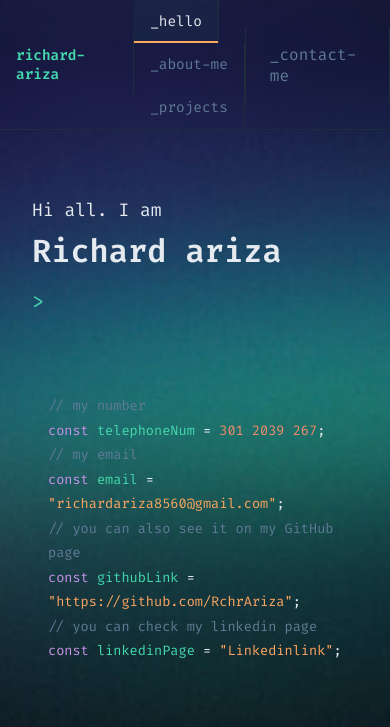
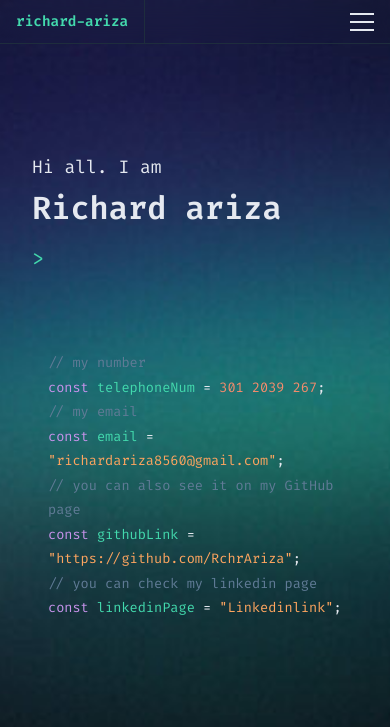
Before and after one commit to RchrdAriza/PortFolio, a plain HTML site: page index.html in a window 390 px wide. Shown: the top 727 px of the page. Drawn offline with Linux system fonts and the light colour scheme.

Commit message:
Implement responsive navigation toggle and update styles for hamburger menu

```diff
--- a/css/style.css
+++ b/css/style.css
@@ -37,6 +37,55 @@ nav {
   position: sticky;
   top: 0;
   z-index: 100;
+}
+
+.nav-toggle {
+  display: none;
+  background: none;
+  border: none;
+  cursor: pointer;
+  padding: 1rem;
+}
+
+.hamburger {
+  display: block;
+  position: relative;
+  width: 24px;
+  height: 2px;
+  background: var(--portfolio-text);
+  transition: transform 0.3s ease;
+}
+
+.hamburger::before,
+.hamburger::after {
+  content: '';
+  position: absolute;
+  left: 0;
+  width: 100%;
+  height: 2px;
+  background: var(--portfolio-text);
+  transition: transform 0.3s ease, top 0.3s ease;
+}
+
+.hamburger::before {
+  top: -8px;
+}
+
+.hamburger::after {
+  top: 8px;
+}
+
+.nav-open .hamburger {
+  transform: rotate(45deg);
+}
+
+.nav-open .hamburger::before {
+  top: 0;
+  transform: rotate(90deg);
+}
+
+.nav-open .hamburger::after {
+  top: 0;
 }
 
 .nav-brand {
@@ -515,13 +564,45 @@ footer {
 
 /* Responsive Design */
 @media (max-width: 768px) {
+  .nav-toggle {
+    display: block;
+    margin-left: auto;
+    order: 2;
+  }
+
+  .nav-contact {
+    display: none;
+  }
+
   .nav-links {
-    flex-wrap: wrap;
+    position: absolute;
+    top: 100%;
+    left: 0;
+    width: 100%;
+    background: var(--portfolio-bg);
+    flex-direction: column;
+    align-items: center;
+    border-top: 1px solid var(--portfolio-border);
+    max-height: 0;
+    overflow: hidden;
+    transition: max-height 0.5s ease-in-out;
+  }
+
+  .nav-open .nav-links {
+    max-height: 500px; /* Adjust as needed */
   }
 
   .nav-links a {
-    padding: 0.75rem 1rem;
-    font-size: 0.9rem;
+    padding: 1rem;
+    font-size: 1rem;
+    border-right: none;
+    border-bottom: 1px solid var(--portfolio-border);
+    width: 100%;
+    text-align: center;
+  }
+
+  .nav-links li {
+    width: 100%;
   }
 
   .hello-content h1 {
--- a/index.html
+++ b/index.html
@@ -12,6 +12,9 @@
 <body>
     <nav>
         <a href="#home" class="nav-brand">richard-ariza</a>
+        <button class="nav-toggle" aria-label="toggle navigation">
+            <span class="hamburger"></span>
+        </button>
         <ul class="nav-links">
             <li><a href="#hello" class="active" data-page="hello">_hello</a></li>
             <li><a href="#about" data-page="about">_about-me</a></li>
--- a/js/app.js
+++ b/js/app.js
@@ -65,3 +65,11 @@
                 setTimeout(typeWriter, 500);
             }
         });
+
+        // Responsive navigation
+        const navToggle = document.querySelector('.nav-toggle');
+        const nav = document.querySelector('nav');
+
+        navToggle.addEventListener('click', () => {
+            nav.classList.toggle('nav-open');
+        });
```
